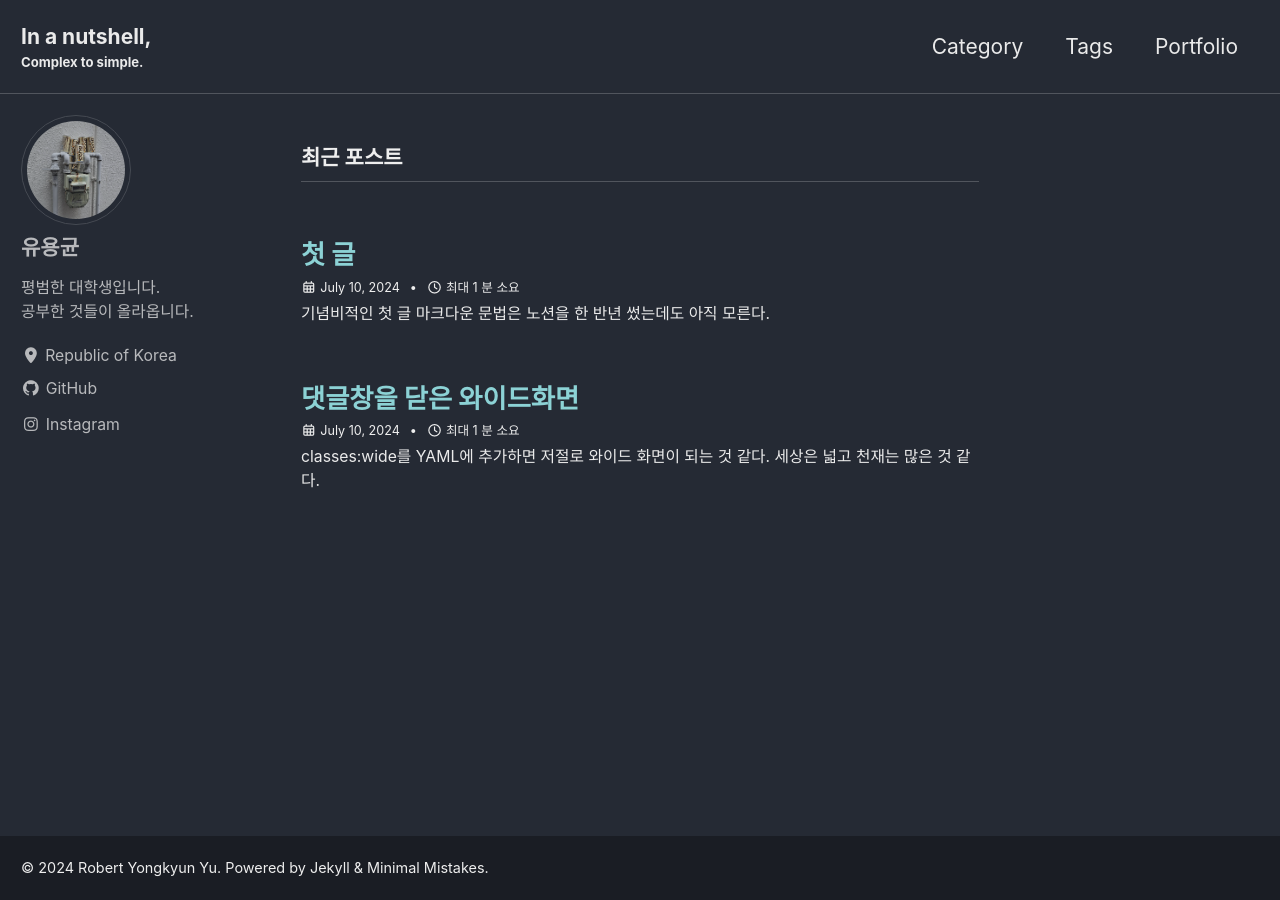
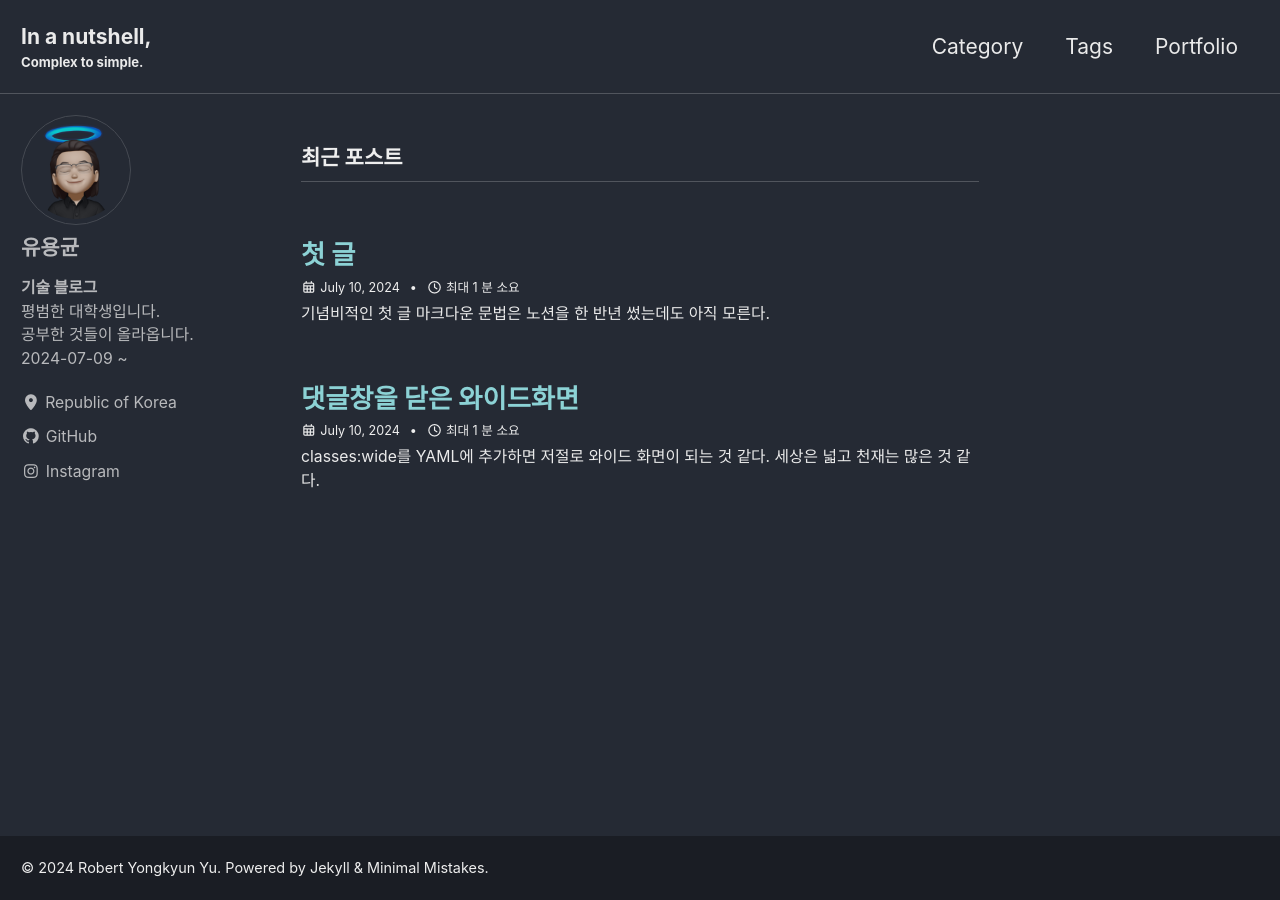
Before and after one commit to BaristaYU/BaristaYU.github.io, a Jekyll site: the page built from index.html, in a window 1280 px wide. Built offline with Jekyll 4.4.1, drawn with Linux system fonts in a browser that asks for light colours; cached includes are drawn as plain includes; the list of posts is cut into pages by our own code.

Commit message:
진짜최종

```diff
--- a/_config.yml
+++ b/_config.yml
@@ -18,7 +18,7 @@ minimal_mistakes_skin    : "dark" # "default", "air", "aqua", "contrast", "dark"
 locale                   : "ko-KR"
 rtl                      : # true, false (default) # turns direction of the page into right to left for RTL languages
 title                    : "In a nutshell,"
-title_separator          : "-"
+title_separator          : "&#124;"
 subtitle                 : "Complex to simple."
 name                     : "Robert Yongkyun Yu"
 description              : "Complex to simple."
@@ -27,7 +27,7 @@ baseurl                  : # the subpath of your site, e.g. "/blog"
 repository               : "BaristaYU/BaristaYU.github.io"
 teaser                   : # path of fallback teaser image, e.g. "/assets/images/500x300.png"
 logo                     : # path of logo image to display in the masthead, e.g. "/assets/images/88x88.png"
-masthead_title           : "In a nutshell," # overrides the website title displayed in the masthead, use " " for no title
+masthead_title           : #"In a nutshell," # overrides the website title displayed in the masthead, use " " for no title
 breadcrumbs              : # true, false (default)
 words_per_minute         : 200
 enable_copy_code_button  : # true, false (default)
@@ -67,7 +67,7 @@ reCaptcha:
   secret                 :
 atom_feed:
   path                   : # blank (default) uses feed.xml
-  hide                   : true # true, false (default)
+  hide                   : false # true, false (default)
 search                   : # true, false (default)
 search_full_content      : # true, false (default)
 search_provider          : # lunr (default), algolia, google
@@ -114,8 +114,8 @@ analytics:
 # Site Author
 author:
   name             : "유용균"
-  avatar           : "images/streetcan_small.jpg"
-  bio              : "평범한 대학생입니다.<br>공부한 것들이 올라옵니다."
+  avatar           : "images/angel.png"
+  bio              : "**기술 블로그**<br>평범한 대학생입니다.<br>공부한 것들이 올라옵니다.<br>2024-07-09 ~"
   location         : "Republic of Korea"
   email            : # "yuioo2000@gmail.com"
   links:
--- a/_includes/seo.html
+++ b/_includes/seo.html
@@ -1,7 +1,7 @@
 <!-- begin _includes/seo.html -->
 {%- assign title_separator = site.title_separator | default: '-' -%}
 
-{%- assign page_title = page.title | default: site.title | replace: '|', '&#124;' -%}
+{%- assign page_title = page.title | default: site.name | replace: '|', '&#124;' -%}
 {%- assign seo_title = page_title | append: " " | append: title_separator | append: " " | append: site.title | replace: '|', '&#124;' -%}
 
 {%- assign page_title = page_title | markdownify | strip_html | strip_newlines | escape_once -%}
```
